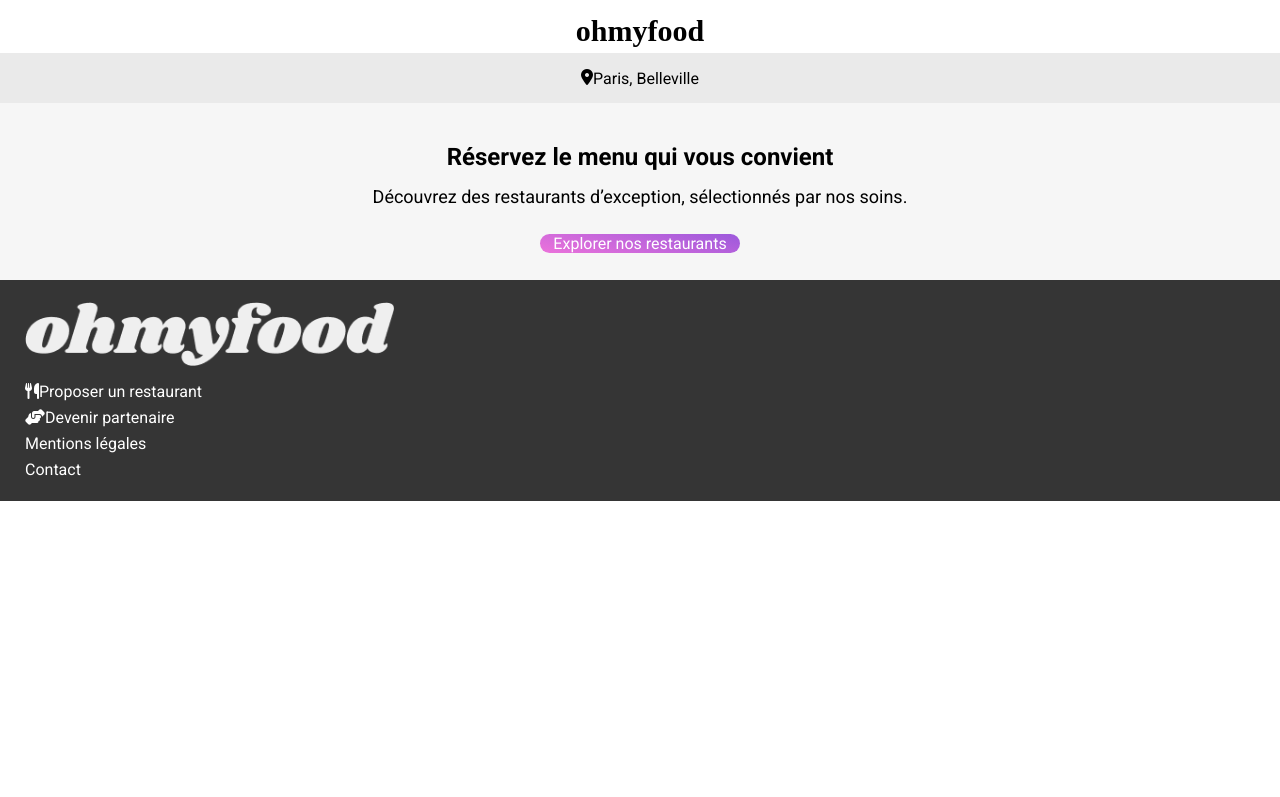
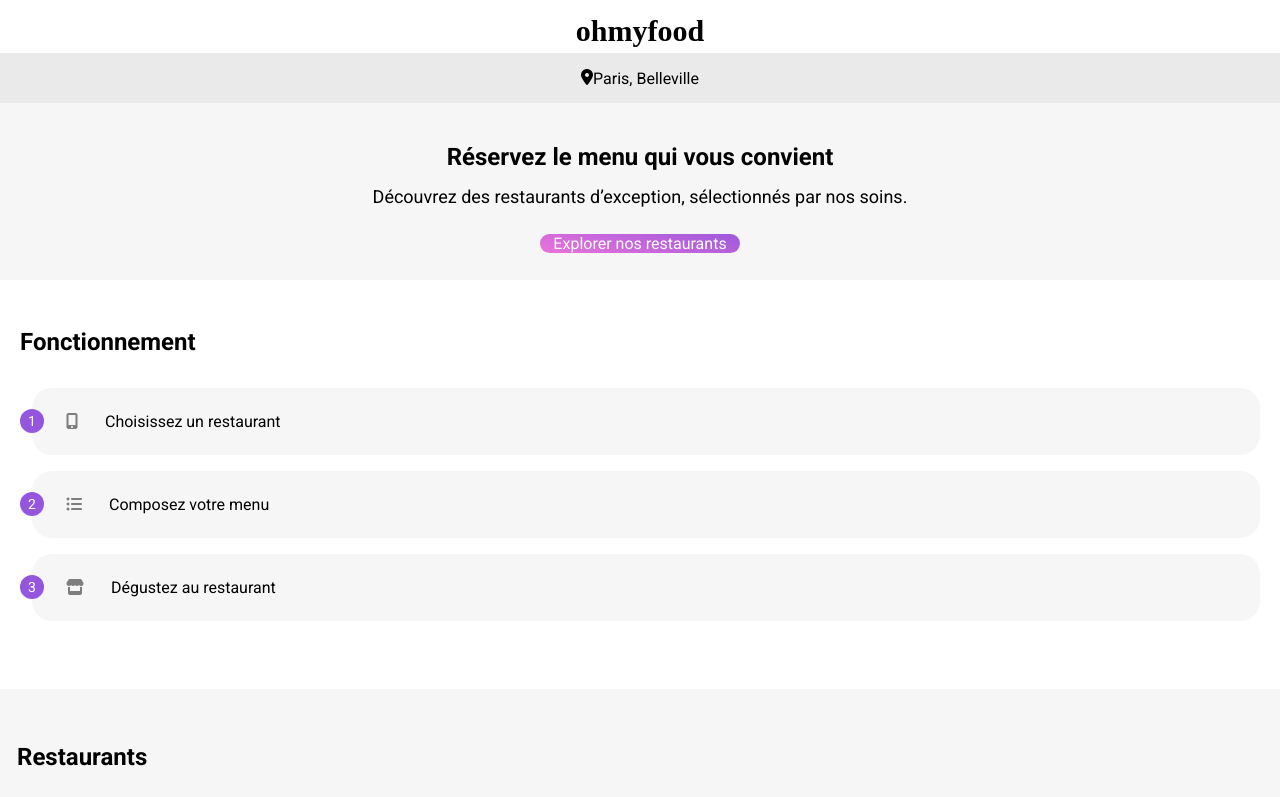
Before and after one commit to Deathlyjoy/Oh-my-food, a website: page index.html in a window 1280 px wide. Shown: the top 797 px of the page. Drawn offline with Linux system fonts and the light colour scheme; grey boxes are pictures that could not be loaded; a web font is replaced by a local one.

Commit message:
Initial Tuto + Restaurant
Generic HTML + CSS

```diff
--- a/index.html
+++ b/index.html
@@ -24,60 +24,64 @@
                 <p class="intro__subtitle">Découvrez des restaurants d’exception, sélectionnés par nos soins.</p>
                 <a href="#" class="intro__btn">Explorer nos restaurants</a>
             </section>
-            <!-- <section>
-                <h2>Fonctionnement</h2>
-                <ol>
-                    <li>
-                        <i class="fa-solid fa-mobile-screen-button"></i>
+            <section class="tuto">
+                <div class="tuto__content">
+                    <h2 class="tuto__title">Fonctionnement</h2>
+                    <ol class="tuto__list">
+                        <li class="tuto__item">
+                            <i class="tuto__icon fa-solid fa-mobile-screen-button"></i>
                             <p>Choisissez un restaurant</p>
                         </li>
-                    <li>
-                        <i class="fa-solid fa-list-ul"></i>
+                        <li class="tuto__item">
+                            <i class="tuto__icon fa-solid fa-list-ul"></i>
                             <p>Composez votre menu</p>
                         </li>
-                    <li>
-                        <i class="fa-solid fa-store"></i>
+                        <li class="tuto__item">
+                            <i class="tuto__icon fa-solid fa-store"></i>
                             <p>Dégustez au restaurant</p>
                         </li>
                     </ol>
-            </section> -->
-            <!-- <section>
-                <h2>Restaurants</h2>
-                <div>
-                    <article>
+                </div>
+            </section>
+            <section class="restaurant">
+                <div class="restaurant__content">
+                <h2 class="restaurant__title">Restaurants</h2>
+                <div class="restaurant__card">
+                    <article class="card">
                         <a>
-                            <img src="./assets/images/restaurants/jay-wennington-N_Y88TWmGwA-unsplash.jpg">
-                            <h3>La palette du goût</h3>
-                            <p>Ménilmontant</p>
+                            <img src="./assets/images/restaurants/jay-wennington-N_Y88TWmGwA-unsplash.jpg" class="card__img">
+                            <h3 class="card__title">La palette du goût</h3>
+                            <p class="card__subtitle">Ménilmontant</p>
                             <i class="fa-regular fa-heart"></i>
                         </a>
                     </article>
-                    <article>
+                    <article class="card">
                         <a>
-                            <img src="./assets/images/restaurants/stil-u2Lp8tXIcjw-unsplash.jpg">
-                            <h3>La note enchantée</h3>
-                            <p>Charonne</p>
+                            <img src="./assets/images/restaurants/stil-u2Lp8tXIcjw-unsplash.jpg" class="card__img">
+                            <h3 class="card__title">La note enchantée</h3>
+                            <p class="card__subtitle">Charonne</p>
                             <i class="fa-solid fa-heart"></i>
                         </a>
                     </article>
-                    <article>
+                    <article class="card">
                         <a>
-                            <img src="./assets/images/restaurants/toa-heftiba-DQKerTsQwi0-unsplash.jpg">
-                            <h3>À la française</h3>
-                            <p>Cité Rouge</p>
+                            <img src="./assets/images/restaurants/toa-heftiba-DQKerTsQwi0-unsplash.jpg" class="card__img">
+                            <h3 class="card__title">À la française</h3>
+                            <p class="card__subtitle">Cité Rouge</p>
                             <i class="fa-regular fa-heart"></i>
                         </a>
                     </article>
-                    <article>
+                    <article class="card">
                         <a>
-                            <img src="assets/images/restaurants/louis-hansel-shotsoflouis-qNBGVyOCY8Q-unsplash.jpg">
-                            <h3>Le délice des sens</h3>
-                            <p>Folie-Méricourt</p>
+                            <img src="assets/images/restaurants/louis-hansel-shotsoflouis-qNBGVyOCY8Q-unsplash.jpg" class="card__img">
+                            <h3 class="card__title">Le délice des sens</h3>
+                            <p class="card__subtitle">Folie-Méricourt</p>
                             <i class="fa-regular fa-heart"></i>
                         </a>
                     </article>
                 </div>
-            </section> -->
+                </div>
+            </section>
         </main>
         <footer class="footer">
             <div class="footer__content">
--- a/sass/main.scss
+++ b/sass/main.scss
@@ -11,9 +11,12 @@
 }
 
 body {
+    display: flex;
+    flex-direction: column;
+    justify-content: center;
     margin: auto;
     min-width: 375px;
-    max-width: 1440px;
+    max-width: 1920px;
 }
 
 /*-------------------- Header --------------------*/
@@ -70,6 +73,100 @@ body {
     }
 }
 
+/*-------------------- Tuto --------------------*/
+.tuto {
+    width: 100%;
+
+    &__content {
+        display: flex;
+        flex-direction: column;
+        padding: 48px 20px 68px 20px;
+    }
+
+    &__title {
+        font-size: 24px;
+        margin-bottom: 16px;
+    }
+
+    &__list {
+        list-style: none;
+        counter-reset: index-list;
+    }
+
+    &__item {
+        display: flex;
+        flex-direction: row;
+        align-items: center;
+        position: relative;
+        background-color: $color_light;
+        border-radius: 20px;
+        margin: 1rem 0 1rem 0.75rem;
+        padding: 1.5rem;
+
+        &:last-child {
+            margin-bottom: 0;
+        }
+
+        &::before {
+            content: counter(index-list) " ";
+            counter-increment: index-list 1;
+            display: flex;
+            justify-content: center;
+            align-items: center;
+            position: absolute;
+            background-color: $color_primary;
+            color: $color_text;
+            font-size: 14px;
+            width: 24px;
+            height: 24px;
+            border-radius: 100%;
+            left: -0.75rem;
+        }
+    }
+
+    &__icon {
+        color: $color_semi_dark;
+        margin-left: 10px;
+        margin-right: 27px;
+    }
+}
+
+/*-------------------- Restaurant --------------------*/
+.restaurant {
+    background-color: $color_light;
+    width: 100%;
+
+    &__content {
+        display: flex;
+        flex-direction: column;
+        padding-top: 54px;
+        padding-left: 17px;
+        padding-right: 18px;
+    }
+
+    &__title {
+        font-size: 24px;
+        margin-bottom: 10px;
+    }
+
+}
+
+.card {
+    display: flex;
+    flex-direction: column;
+    background-color: $color_text;
+    border-radius: 15px;
+    margin-top: 18px;
+
+    &__img {
+        object-fit: cover;
+        width: 100%;
+        border-radius: 15px;
+    }
+}
+
+
+
 /*-------------------- Footer --------------------*/
 .footer {
     background-color: $color_dark;
```
Also changed, not shown: assets/css/style.css, 1 other file. Lines whose indentation alone changed are shown as unchanged.
